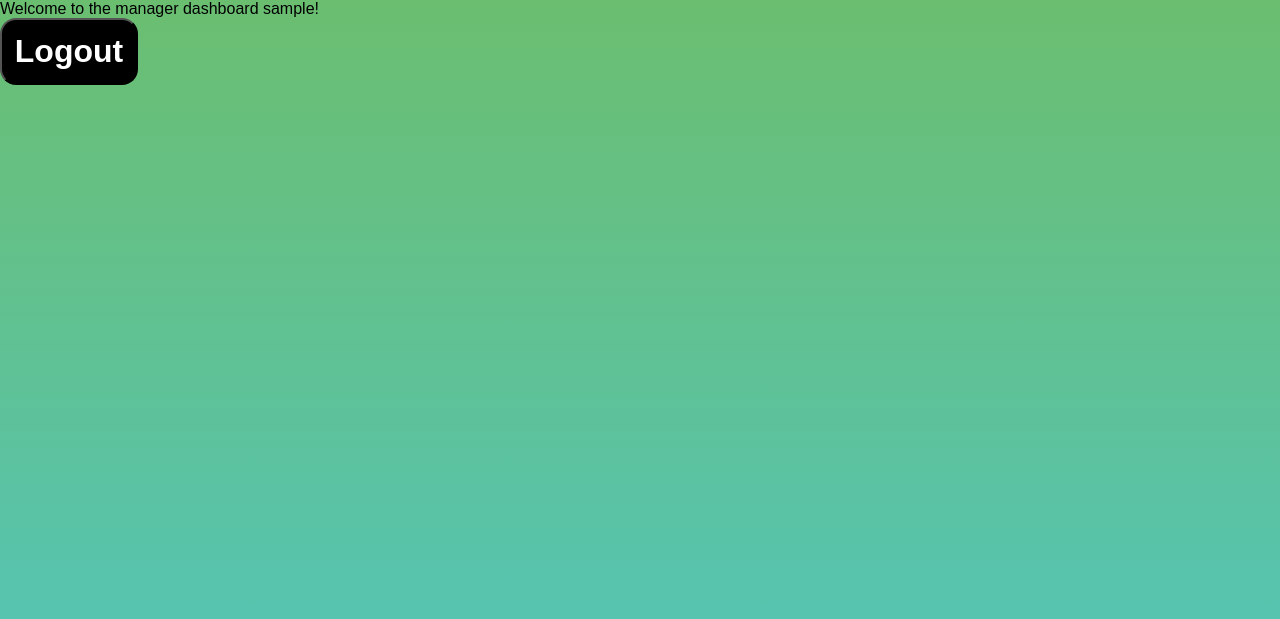
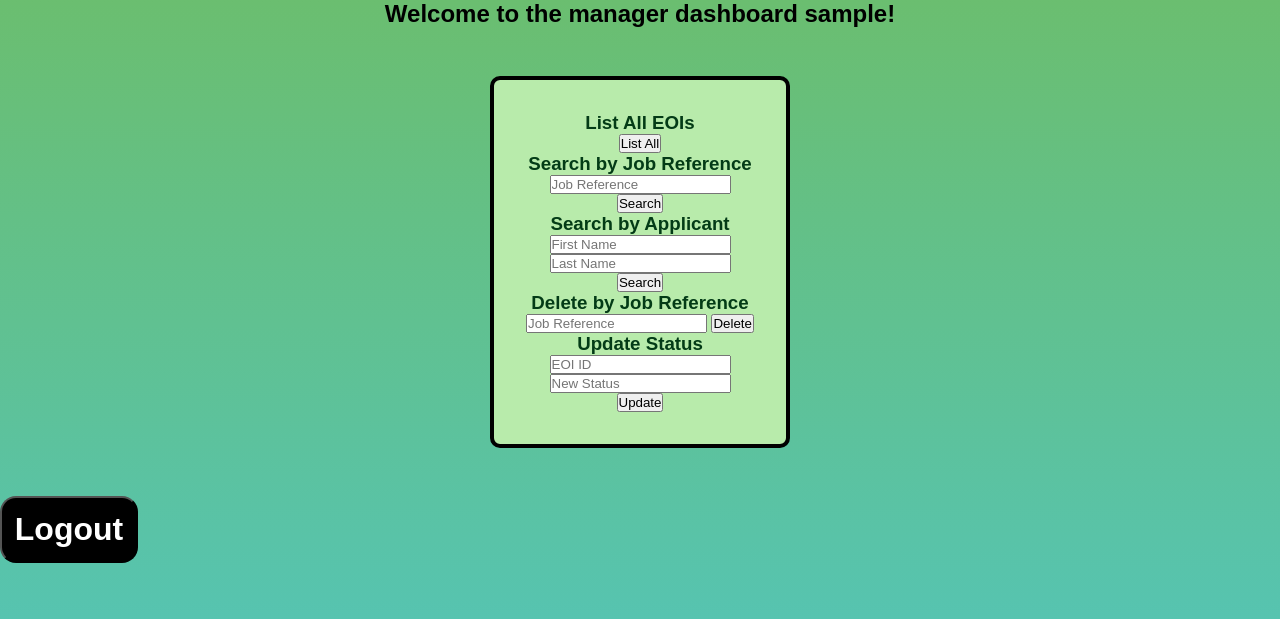
Before and after one commit to 102153870/openSOS_groupProjectPart1, a PHP site: page /manage.php in a window 1280 px wide. Shown: the part 103-722 px from the top of the page. Run offline with PHP 8.4, Linux system fonts and the light colour scheme; the visitor is signed in with stand-in values (Sample User, id 1).

Commit message:
added basic functionality to for manager tasks

```diff
--- a/manage.php
+++ b/manage.php
@@ -1,4 +1,5 @@
 <?php
+require_once 'settings.php'; // Include database connection
 session_start();
 
 // Check if user is logged in
@@ -29,17 +30,128 @@ if (!isset($_SESSION['user_type']) || $_SESSION['user_type'] != 'manager') {
 <html lang="en">
 <head>
     <meta charset="UTF-8">
-    <title>Manager Dashboard - OpenSOS</title>
+    <meta name="description" content="Project Part 1 manage.php Page">
+    <meta name="viewport" content="width=device-width, initial-scale=1.0">
+    <meta name="keywords" content="HTML5, Group Project, Home Page, OpenSOS">
+    <meta name="author" content="Rodney Liaw">
+    <title>Manager Dashboard</title>
+
     <link rel="stylesheet" href="styles/style.css">
+    <link rel="icon" type="image/x-icon" href="images/tab_icon.png">
 </head>
 <body>
     <?php
     $page_title = "Dashboard";
     include 'header.inc'; ?>
 
-        <p>Welcome to the manager dashboard  <?php echo htmlspecialchars($username) ?>!</p>
-        <form method="post">
-            <button type="submit" name="logout" class="buttons">Logout</button> <!-- Logout button -->
-        </form>
+    <h2>Welcome to the manager dashboard <?php echo htmlspecialchars($username) ?>!</h2>
+
+<?php
+// Handle different query types
+if ($_SERVER["REQUEST_METHOD"] == "POST") {
+    $action = $_POST['action'];
+
+    // List all EOIs
+    if ($action == "list_all") {
+        $query = "SELECT * FROM eoi";
+
+    // Search by job reference
+    } elseif ($action == "search_job_ref_number" && !empty($_POST['search_job_ref_number'])) {
+        $job_ref_number = mysqli_real_escape_string($db_conn, $_POST['search_job_ref_number']);
+        $query = "SELECT * FROM eoi WHERE job_ref_number = '$job_ref_number'";
+
+    // Search by applicant name (allows for both first and last name or both)
+    } elseif ($action == "applicant") {
+        $conditions = [];
+        if (!empty($_POST['first_name'])) { //Check if first name is not empty
+            $fname = mysqli_real_escape_string($db_conn, $_POST['first_name']); //Escape special characters
+            $conditions[] = "first_name LIKE '%$fname%'"; //Make an array of conditions to check for first and last name pairing
+        }
+        if (!empty($_POST['last_name'])) {
+            $lname = mysqli_real_escape_string($db_conn, $_POST['last_name']);
+            $conditions[] = "last_name LIKE '%$lname%'";
+        }
+        if (count($conditions) > 0) {
+            $query = "SELECT * FROM eoi WHERE " . implode(" AND ", $conditions);
+        }
+
+    // Delete by job reference
+    } elseif ($action == "delete_job_ref_number" && !empty($_POST['delete_job_ref_number'])) {
+        $job_ref_number = mysqli_real_escape_string($db_conn, $_POST['delete_job_ref_number']);
+        $query = "DELETE FROM eoi WHERE job_ref_number = '$job_ref_number'";
+        mysqli_query($db_conn, $query);
+        echo "<p>Deleted EOIs for job reference: $job_ref_number</p>";
+        $query = null; //Reset the query
+
+    // Update status
+    } elseif ($action == "update_status" && !empty($_POST['eoi_number']) && !empty($_POST['status'])) {
+        $id = intval($_POST['eoi_number']);
+        $status = mysqli_real_escape_string($db_conn, $_POST['status']);
+        $query = "UPDATE eoi SET status = '$status' WHERE eoi_number = $id";
+        mysqli_query($db_conn, $query);
+        echo "<p>Updated status of EOI ID $id to '$status'</p>";
+        $query = null;
+    }
+
+    //Display the results in a table
+    if (isset($query)) {
+        $result = mysqli_query($db_conn, $query);
+        if ($result) {
+            echo "<table border='1'><tr><th>ID</th><th>Job Ref</th><th>Name</th><th>DOB</th><th>Gender</th>
+            <th>Address</th><th>Suburb</th><th>State</th><th>Postcode</th><th>Email Address</th><th>Phone Number</th>
+            <th>Skills</th><th>Other Skills</th><th>Status</th></tr>";
+            while ($row = mysqli_fetch_assoc($result)) {
+                echo "<tr><td>{$row['eoi_number']}</td>
+                    <td>{$row['job_ref_number']}</td>
+                    <td>{$row['first_name']} {$row['last_name']}</td>
+                    <td>{$row['dob']}</td>
+                    <td>{$row['gender']}</td>
+                    <td>{$row['address']}</td>
+                    <td>{$row['suburb']}</td>
+                    <td>{$row['state']}</td>
+                    <td>{$row['postcode']}</td>
+                    <td>{$row['email_address']}</td>
+                    <td>{$row['phone_number']}</td>
+                    <td>{$row['skills']}</td>
+                    <td>{$row['other_skills']}</td>
+                    <td>{$row['status']}</td></tr>";
+            }
+            echo "</table>";
+        } else {
+            echo "<p>No records found or query failed.</p>";
+        }
+    }
+}
+?>
+
+<!-- Form to select the action -->
+<form method="post" class="login_container">
+    <h3>List All EOIs</h3>
+    <button name="action" value="list_all">List All</button>
+
+    <h3>Search by Job Reference</h3>
+    <input type="text" name="search_job_ref_number" placeholder="Job Reference">
+    <button name="action" value="search_job_ref_number">Search</button>
+
+    <h3>Search by Applicant</h3>
+    <input type="text" name="first_name" placeholder="First Name">
+    <input type="text" name="last_name" placeholder="Last Name">
+    <button name="action" value="applicant">Search</button>
+
+    <h3>Delete by Job Reference</h3>
+    <input type="text" name="delete_job_ref_number" placeholder="Job Reference">
+    <button name="action" value="delete_job_ref_number">Delete</button>
+
+    <h3>Update Status</h3>
+    <input type="text" name="eoi_number" placeholder="EOI ID">
+    <input type="text" name="status" placeholder="New Status">
+    <button name="action" value="update_status">Update</button>
+</form>
+
+<!-- Logout button -->
+<form method="post">
+    <button type="submit" name="logout" class="buttons">Logout</button>
+</form>
+
 </body>
 </html>
```
